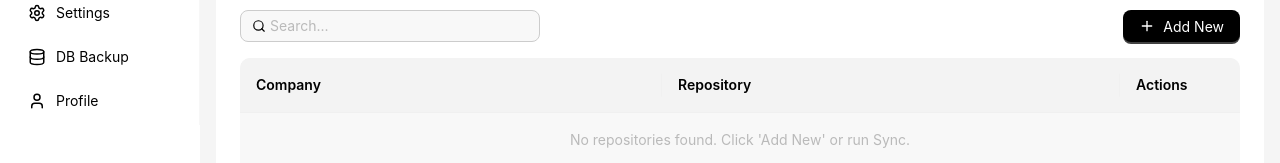
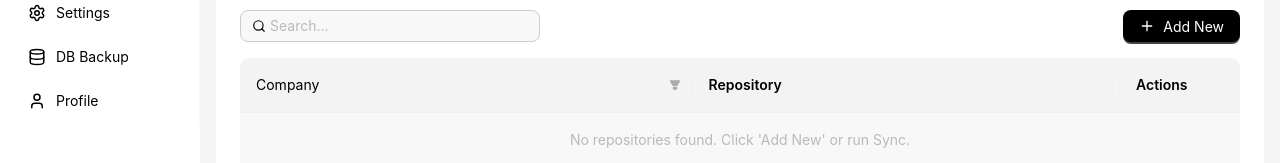
Before and after one commit to kovai-pazhamudir-nilayam/bolt, a React (Vite) app in the folder src/renderer/: page /github-settings in a window 1280 px wide. Shown: the part 371-534 px from the top of the page. Built offline with nearby package versions, Linux system fonts and the light colour scheme.

Commit message:
[Pankaj] some changes

```diff
--- a/src/renderer/src/pages/GithubSettingsPage/_tabs/GithubRepositoriesTab.jsx
+++ b/src/renderer/src/pages/GithubSettingsPage/_tabs/GithubRepositoriesTab.jsx
@@ -15,8 +15,30 @@ const { githubRepositoriesRepo, githubUsersRepo, githubSecretRepo } = githubSett
 const { companyRepo } = settingsFactory()
 
 const columns = [
-  { title: 'Company', dataIndex: 'company_code', key: 'company_code' },
-  { title: 'Repository', dataIndex: 'repo_name', key: 'repo_name' }
+  {
+    title: 'Company',
+    dataIndex: 'company_code',
+    key: 'company_code',
+    onFilter: (value, record) => record.address.startsWith(value),
+    filterSearch: true,
+    filters: [
+      {
+        text: 'London',
+        value: 'London'
+      },
+      {
+        text: 'New York',
+        value: 'New York'
+      }
+    ]
+  },
+  {
+    title: 'Repository',
+    dataIndex: 'repo_name',
+    key: 'repo_name',
+    onFilter: (value, record) => record.address.startsWith(value),
+    filterSearch: true
+  }
 ]
 
 const GithubRepositoriesTabWOC = ({ renderErrorNotification, renderSuccessNotification }) => {
```
Also changed, not shown: .continue/rules/Project-Architecture.md (added), src/renderer/src/routing.jsx (line endings or trailing spaces).
